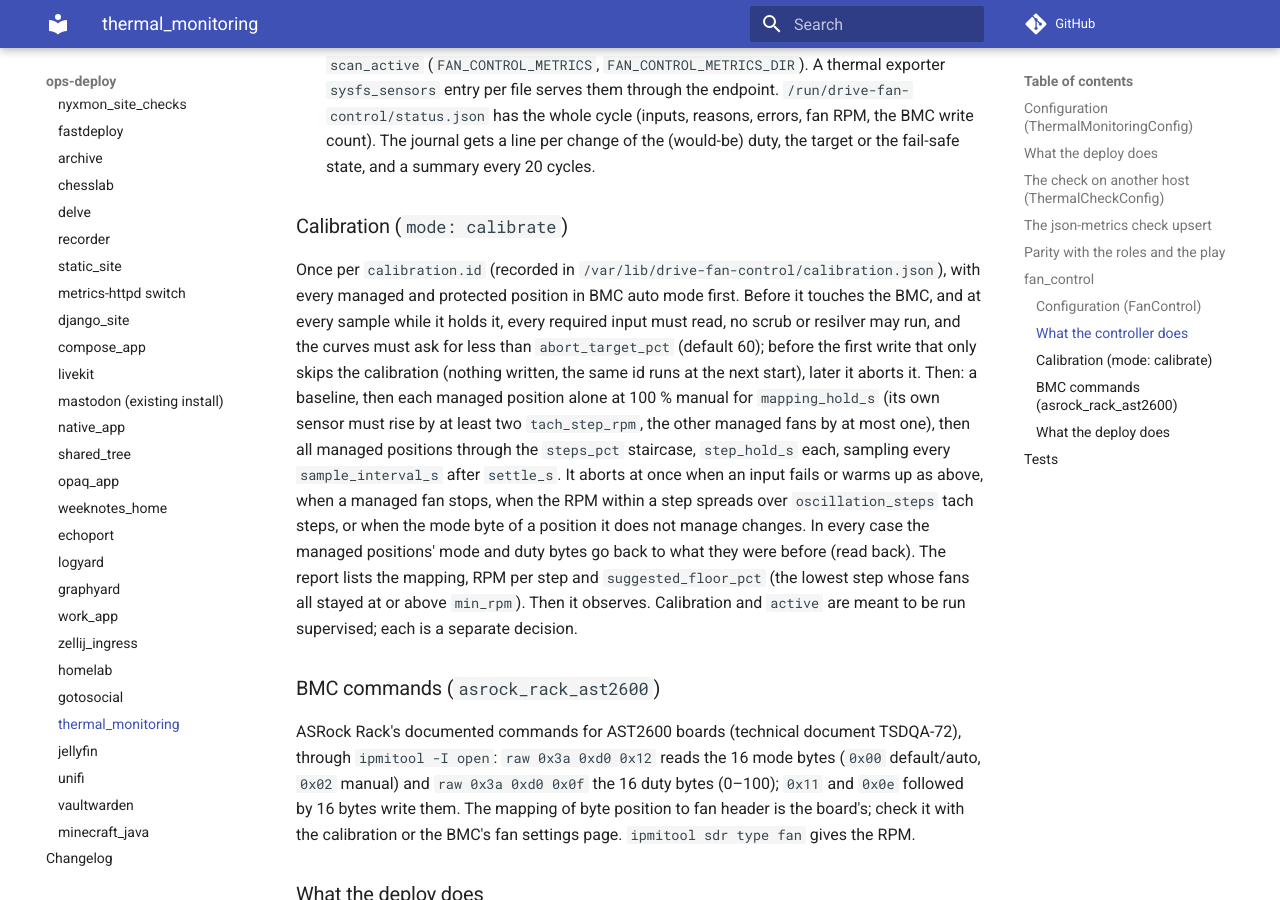
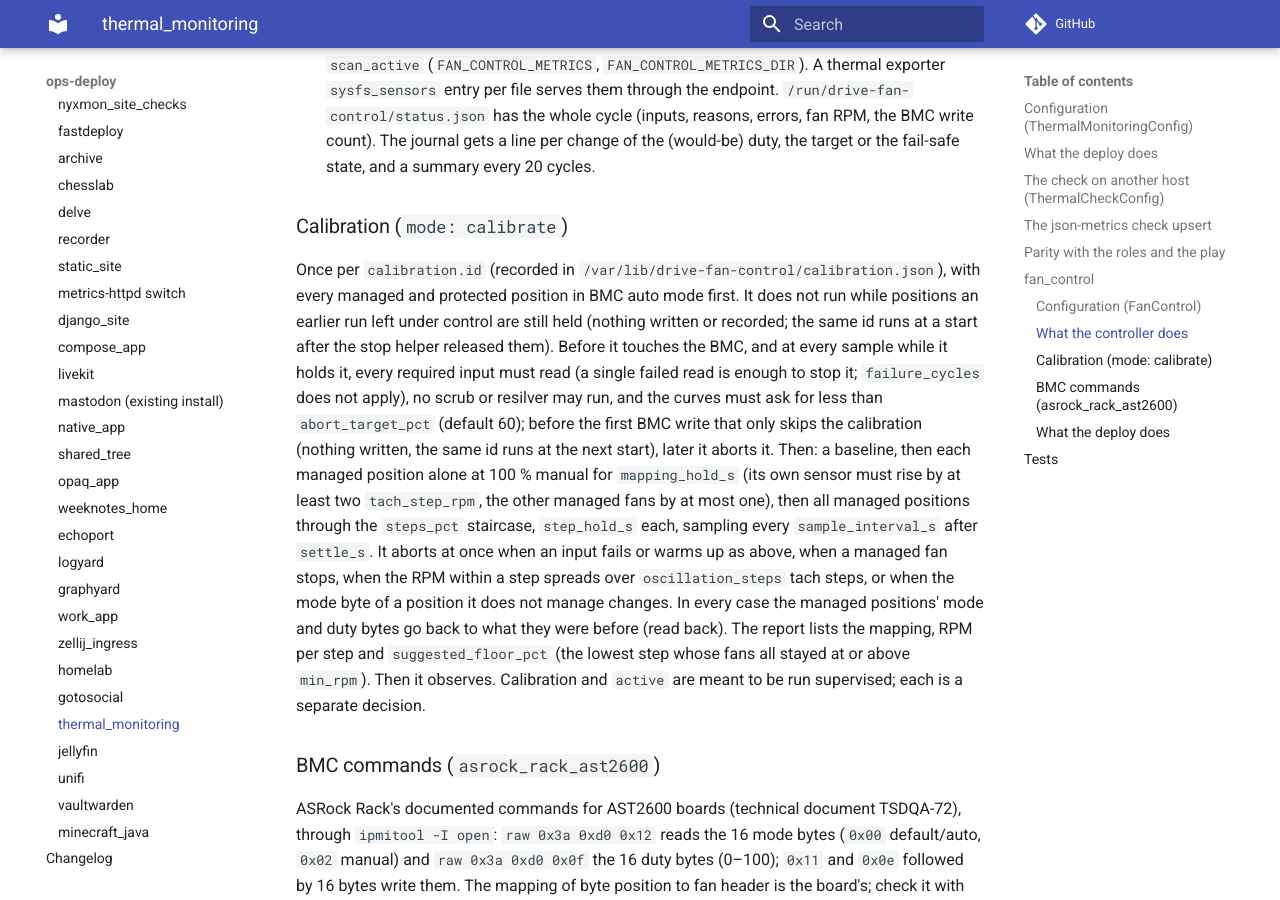
Before and after one commit to ephes/ops-deploy, an MkDocs documentation site: the page built from docs/services/thermal_monitoring.md, in a window 1280 px wide and 900 px high, scrolled down 10072 px. Built offline with MkDocs 1.6.1 and Material for MkDocs 9.7.7, drawn with Linux system fonts in a browser that asks for light colours; comment, search, counter and statistics services are not loaded; some of the changed text lies outside the part shown.

Commit message:
Pin the calibration guard, skip and earlier-control rules with regression tests
One failed read of any required input aborts a running calibration, a
failure before the first BMC write is a skip that runs again, and no
calibration starts while an earlier run still holds fans (its clean stop
still releases them). Docs and changelog state these rules.

```diff
--- a/docs/services/thermal_monitoring.md
+++ b/docs/services/thermal_monitoring.md
@@ -389,11 +389,15 @@ disjoint, curves rising in temperature and never falling in duty, duties
 
 Once per `calibration.id` (recorded in
 `/var/lib/drive-fan-control/calibration.json`), with every managed and
-protected position in BMC auto mode first. Before it touches the BMC, and at
-every sample while it holds it, every required input must read, no scrub or
-resilver may run, and the curves must ask for less than `abort_target_pct`
-(default 60); before the first write that only skips the calibration (nothing
-written, the same id runs at the next start), later it aborts it. Then: a
+protected position in BMC auto mode first. It does not run while positions an
+earlier run left under control are still held (nothing written or recorded;
+the same id runs at a start after the stop helper released them). Before it
+touches the BMC, and at every sample while it holds it, every required input
+must read (a single failed read is enough to stop it; `failure_cycles` does
+not apply), no scrub or resilver may run, and the curves must ask for less
+than `abort_target_pct` (default 60); before the first BMC write that only
+skips the calibration (nothing written, the same id runs at the next start),
+later it aborts it. Then: a
 baseline, then each managed
 position alone at 100 % manual for `mapping_hold_s` (its own sensor must rise
 by at least two `tach_step_rpm`, the other managed fans by at most one), then
@@ -486,9 +490,11 @@ The emergency return of every position to auto is
   recorded identity or on another firmware), control left behind (never
   written by `observe`, reported, released by the next clean stop),
   calibration (success, skipped while an input fails or a scrub runs and
-  retried, aborted when a drive warms up or an input fails meanwhile, stall, a
-  foreign mode change, a wrong mapping), `READY`/`WATCHDOG` on a real notify
-  socket, argv without backslashes.
+  retried, skipped and retried when an input fails or another fan's mode
+  changes before its first write, aborted when a drive warms up or a single
+  read of any input fails meanwhile, not run while an earlier run still holds
+  fans, stall, a foreign mode change, a wrong mapping), `READY`/`WATCHDOG` on
+  a real notify socket, argv without backslashes.
 - `tests/test_nyxmon_json_metrics.py`: the host script against real SQLite
   files: fresh insert (probe leaves the file byte-identical), existing
   service, converged no-op with a running schedule untouched, data spelling,
```
Also changed, not shown: docs/changelog.md (+3 -2 lines), 2 other files.
